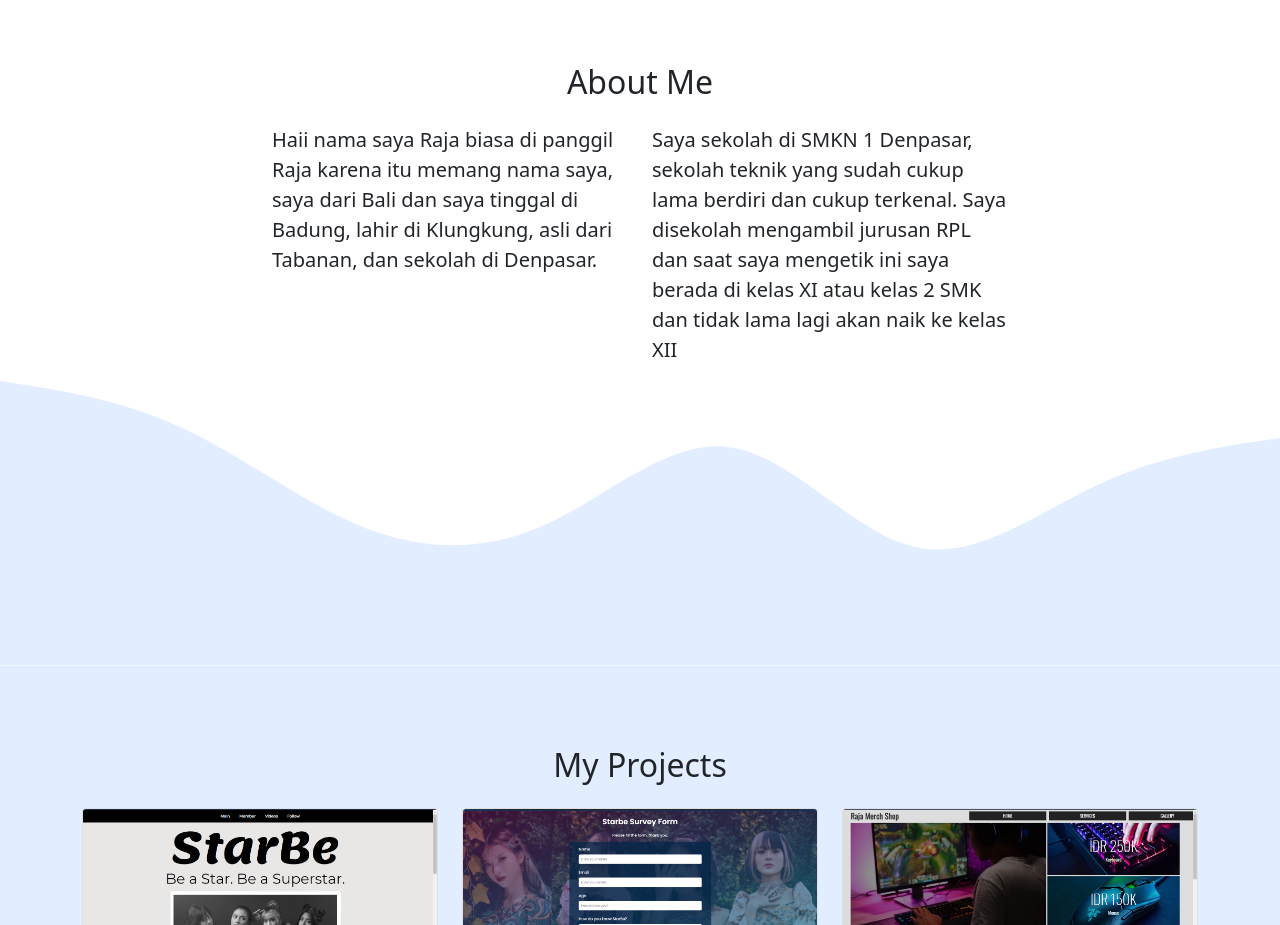
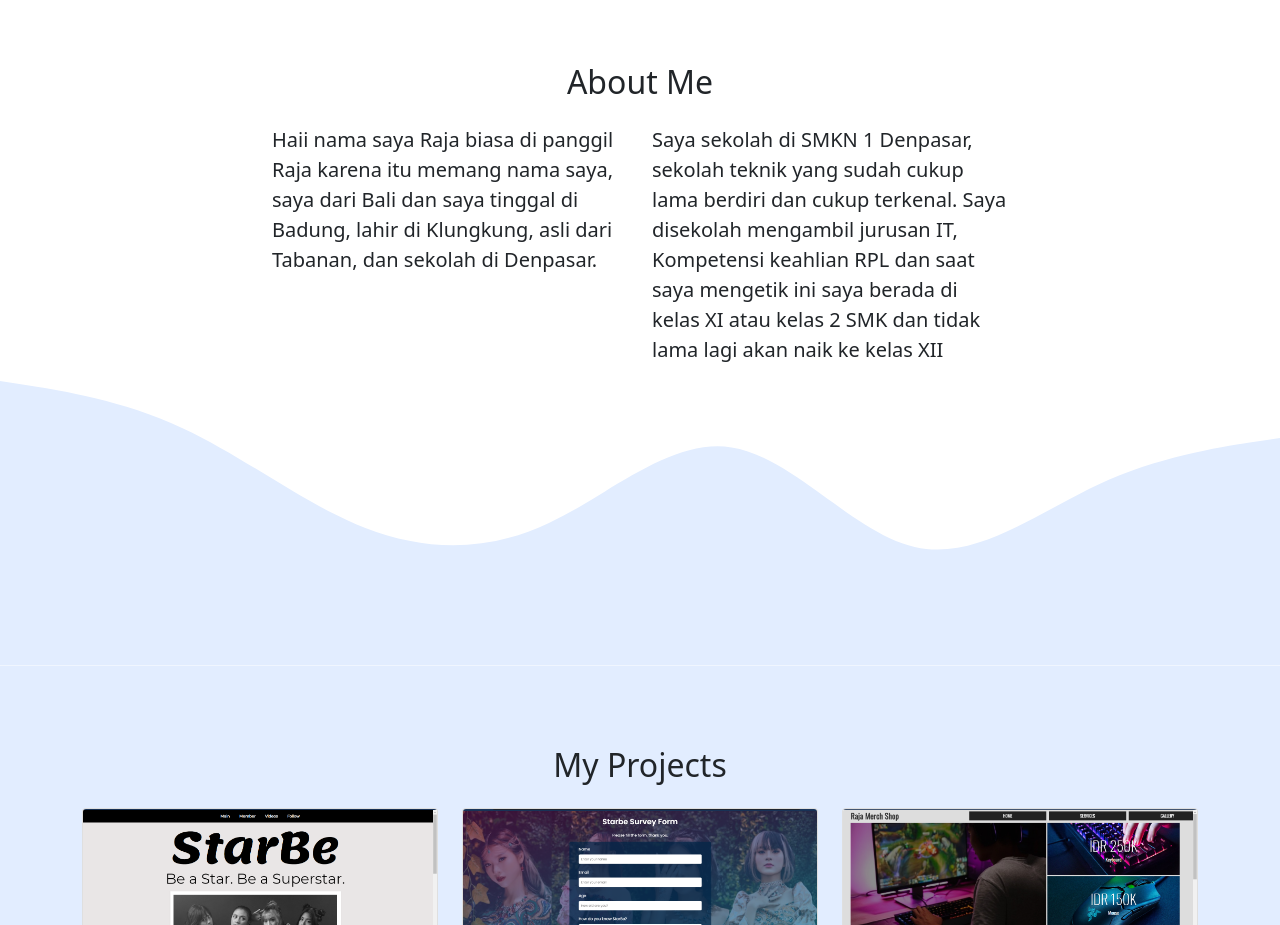
Before and after one commit to maderaja/maderaja.github.io, a plain HTML site: page index.html in a window 1280 px wide. Shown: the part 780-1705 px from the top of the page. Drawn offline with nearby package versions, Linux system fonts and the light colour scheme.

Commit message:
Update index.html
edit about me

```diff
--- a/index.html
+++ b/index.html
@@ -74,7 +74,7 @@
           </div>
           <div class="col-md-4 text-start">
             <p>
-              Saya sekolah di SMKN 1 Denpasar, sekolah teknik yang sudah cukup lama berdiri dan cukup terkenal. Saya disekolah mengambil jurusan RPL dan saat saya mengetik ini saya berada di kelas XI atau kelas 2 SMK dan tidak lama lagi
+              Saya sekolah di SMKN 1 Denpasar, sekolah teknik yang sudah cukup lama berdiri dan cukup terkenal. Saya disekolah mengambil jurusan IT, Kompetensi keahlian RPL dan saat saya mengetik ini saya berada di kelas XI atau kelas 2 SMK dan tidak lama lagi
               akan naik ke kelas XII
             </p>
           </div>
```
